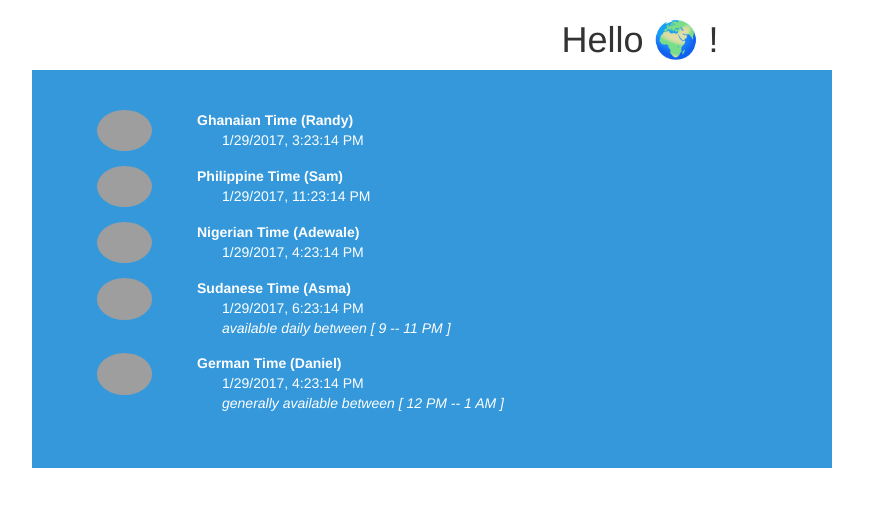
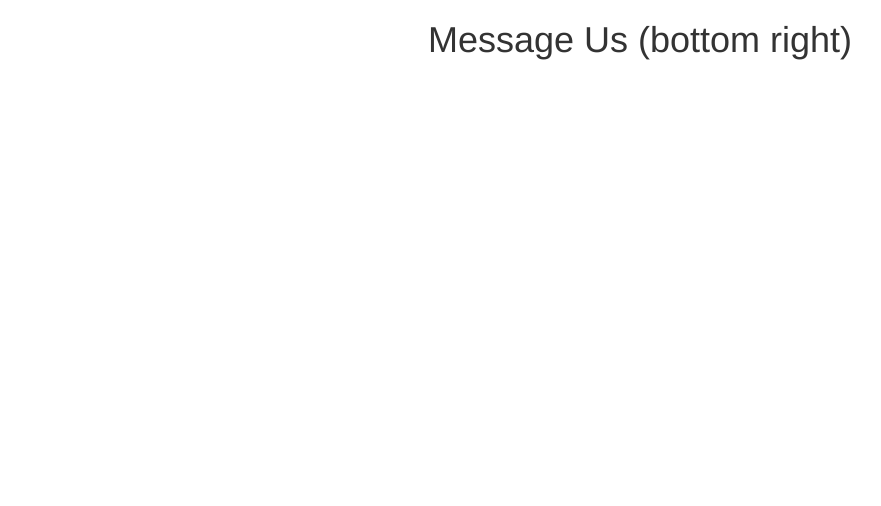
Before and after one commit to dwiehoff/dwiehoff.github.io, a plain HTML site: page index2.html in a window 1280 px wide. Shown: the whole page, without its empty margins (0-881 px from the left). Drawn offline with nearby package versions, Linux system fonts and the light colour scheme; grey boxes are pictures that could not be loaded.

Commit message:
just title + chatbox

```diff
--- a/index2.html
+++ b/index2.html
@@ -37,59 +37,7 @@
 		</style>
 	</head>
 	<body>
-		<h1 class="text-center">Hello 🌍 !</h1>
-		<dl id="times">
-		<div class="inner">
-		<div class="row">
-			<div class="col-xs-2">
-				<img class="img-circle" src="https://d2d6mu5qcvgbk5.cloudfront.net/thumb/698a03185a1e9eed61533acfce889e1a9dcfae68.jpg?1392309914">
-			</div>
-			<div class="col-xs-10">
-				<dt>Ghanaian Time (Randy)</dt>
-				<dd id="tGhana"> ... </dd>
-			</div>
-		</div>
-		<div class="row">
-			<div class="col-xs-2">
-				<img class="img-circle" src="https://d2d6mu5qcvgbk5.cloudfront.net/thumb/d5388a9ab3d3cbc93ab267c27847b21d822b5012.jpg?1477196708">
-			</div>
-			<div class="col-xs-10">
-				<dt>Philippine Time (Sam)</dt>
-				<dd id="tPhilippines"> ... </dd>
-			</div>
-		</div>
-		<div class="row">
-			<div class="col-xs-2">
-				<img class="img-circle" src="https://d2d6mu5qcvgbk5.cloudfront.net/thumb/6cb2115d5bb71bbd2b800b2d0d5d9223af19684c.JPG?1477949227">
-			</div>
-			<div class="col-xs-10">
-				<dt> Nigerian Time (Adewale)</dt>
-				<dd id="tNigeria"> ... </dd>
-				<dd class="emph"></dd>
-			</div>
-		</div>
-		<div class="row">
-			<div class="col-xs-2">
-				<img class="img-circle" src="https://d2d6mu5qcvgbk5.cloudfront.net/thumb/f8098f86184faf773d61790fd14522e491cd9fee.jpg?1485262029">
-			</div>
-			<div class="col-xs-10">
-				<dt>Sudanese Time (Asma)</dt>
-				<dd id="tSudan"> ... </dd>
-				<dd class="emph">available daily between [ 9 -- 11 PM ]</dd>
-			</div>
-		</div>
-		<div class="row">
-			<div class="col-xs-2">
-				<img class="img-circle" src="https://pbs.twimg.com/profile_images/707636552684478464/oXQTRl0_.jpg">
-			</div>
-			<div class="col-xs-10">
-				<dt> German Time (Daniel)</dt>
-				<dd id="tGermany"> ... </dd>
-				<dd class="emph">generally available between [ 12 PM -- 1 AM ]</dd>
-			</div>
-		</div>
-		</div>
-		</dl>
+		<h1 class="text-center">Message Us (bottom right)</h1>
 
 		<script src="https://cdnjs.cloudflare.com/ajax/libs/jquery/3.1.1/jquery.min.js"></script>
 		<script>
```
